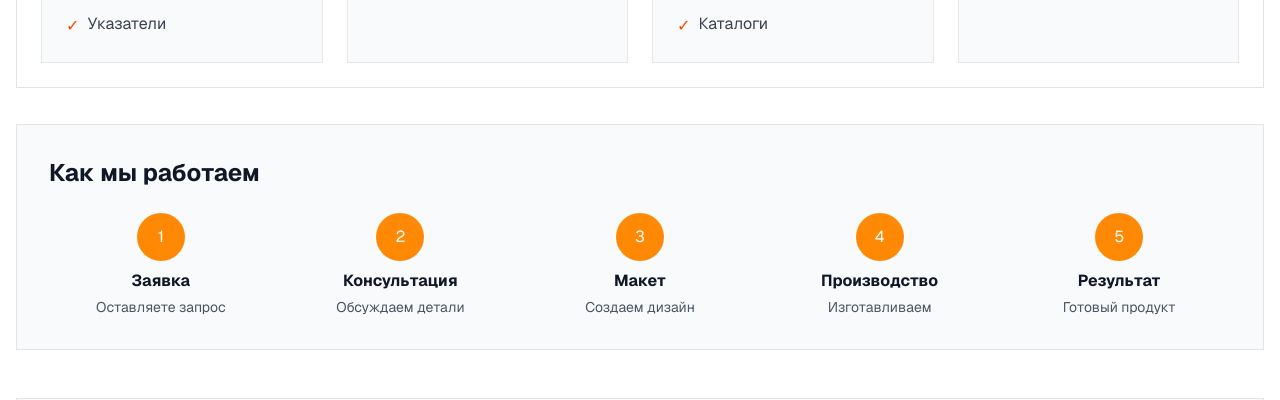
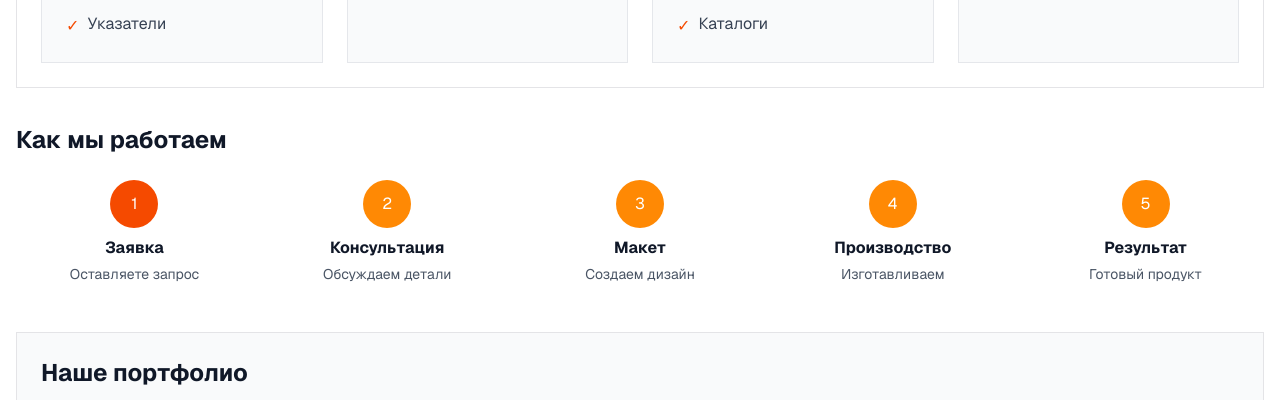
Before and after one commit to InteroperGit/adms, a Next.js app in the folder src/apps/web/advertise-agency-site/: page / in a window 1280 px wide. Shown: the part 1860-2260 px from the top of the page. Built offline with nearby package versions, Linux system fonts and the light colour scheme.

Commit message:
[AdvAgencySite] [Feature] Создан компонент WorkStepsSection.tsx
    - Создан компонент WorkStepsSection.tsx
    - Данные вынесены в отдельный файл
    - Использован на главной странице

```diff
--- a/src/apps/web/advertise-agency-site/src/app/page.tsx
+++ b/src/apps/web/advertise-agency-site/src/app/page.tsx
@@ -12,6 +12,7 @@ import AdvantagesSection from "@/components/sections/AdvantagesSection";
 import CarouselSection from "@/components/sections/CarouselSection";
 import {getPromotions} from "@/libs/api/promotions";
 import {getCompanyProductionImages, getCompanyStats} from "@/libs/api/company-info";
+import WorkStepsSection from "@/components/sections/WorkStepsSection";
 
 async function CarouselWrapper() {
     const promotions = await getPromotions();
@@ -52,26 +53,7 @@ export default function Home() {
             />
 
             {/* 6. Этапы работы */}
-            <div className="bg-gray-50 dark:bg-gray-800 p-8 rounded-lg border dark:border-gray-700">
-                <h2 className="text-2xl font-bold mb-6">Как мы работаем</h2>
-                <div className="grid grid-cols-1 md:grid-cols-5 gap-4">
-                    {[
-                        {num: '1', title: 'Заявка', desc: 'Оставляете запрос'},
-                        {num: '2', title: 'Консультация', desc: 'Обсуждаем детали'},
-                        {num: '3', title: 'Макет', desc: 'Создаем дизайн'},
-                        {num: '4', title: 'Производство', desc: 'Изготавливаем'},
-                        {num: '5', title: 'Результат', desc: 'Готовый продукт'}
-                    ].map((step, i) => (
-                        <div key={i} className="flex flex-col items-center text-center">
-                            <div className="w-12 h-12 bg-orange-400 dark:bg-orange-700 text-white rounded-full flex items-center justify-center mb-2">
-                                {step.num}
-                            </div>
-                            <h3 className="font-bold mb-1 dark:text-gray-200">{step.title}</h3>
-                            <p className="text-sm text-gray-600 dark:text-gray-400">{step.desc}</p>
-                        </div>
-                    ))}
-                </div>
-            </div>
+            <WorkStepsSection />
 
             {/* 7. Портфолио */}
             <PortfolioSection
--- /dev/null
+++ b/src/apps/web/advertise-agency-site/src/components/sections/WorkStepsSection.tsx
@@ -0,0 +1,57 @@
+"use client";
+
+import React, { useEffect, useState } from "react";
+import { cn } from "@/libs/utils";
+import {workSteps} from "@/data/work-steps-data";
+
+interface WorkSectionProps {
+    className?: string;
+}
+
+const WorkStepsSection = ({ className }: WorkSectionProps) => {
+    // Состояние для текущего выделенного шага
+    const [highlightedStep, setHighlightedStep] = useState<number | null>(null);
+
+    useEffect(() => {
+        // Функция для анимации выделения
+        const interval = setInterval(() => {
+            setHighlightedStep((prevStep) => {
+                // Проверка, чтобы гарантировать, что prevStep не null
+                return prevStep === null ? 1 : prevStep === 5 ? 1 : prevStep + 1;
+            });
+        }, 5000); // Каждые 5 секунд меняем выделение
+
+        return () => clearInterval(interval); // Очистка интервала при размонтировании компонента
+    }, []);
+
+    return (
+        <div className={cn(`${className}`)}>
+            <h2 className={cn("text-2xl font-bold mb-6")}>Как мы работаем</h2>
+            <div className={cn("grid grid-cols-1 md:grid-cols-5 gap-4")}>
+                {workSteps.map((step, i) => (
+                    <div key={i} className={cn("flex flex-col items-center text-center")}>
+                        {/* Кружок с номером */}
+                        <div
+                            className={cn(
+                                "w-12 h-12 text-white rounded-full flex items-center justify-center mb-2",
+                                {
+                                    "bg-orange-400 dark:bg-orange-700": highlightedStep !== i + 1,
+                                    "bg-orange-600 dark:bg-orange-900": highlightedStep === i + 1, // Выделение фоном
+                                    "animate-pulse": highlightedStep === i + 1 // Анимация пульсации
+                                }
+                            )}
+                        >
+                            {step.num}
+                        </div>
+
+                        {/* Заголовок и описание */}
+                        <h3 className={cn("font-bold mb-1 dark:text-gray-200")}>{step.title}</h3>
+                        <p className={cn("text-sm text-gray-600 dark:text-gray-400")}>{step.desc}</p>
+                    </div>
+                ))}
+            </div>
+        </div>
+    );
+};
+
+export default WorkStepsSection;
--- /dev/null
+++ b/src/apps/web/advertise-agency-site/src/data/work-steps-data.ts
@@ -0,0 +1,8 @@
+// Константа с данными для этапов
+export const workSteps = [
+    { num: "1", title: "Заявка", desc: "Оставляете запрос" },
+    { num: "2", title: "Консультация", desc: "Обсуждаем детали" },
+    { num: "3", title: "Макет", desc: "Создаем дизайн" },
+    { num: "4", title: "Производство", desc: "Изготавливаем" },
+    { num: "5", title: "Результат", desc: "Готовый продукт" }
+];
```
